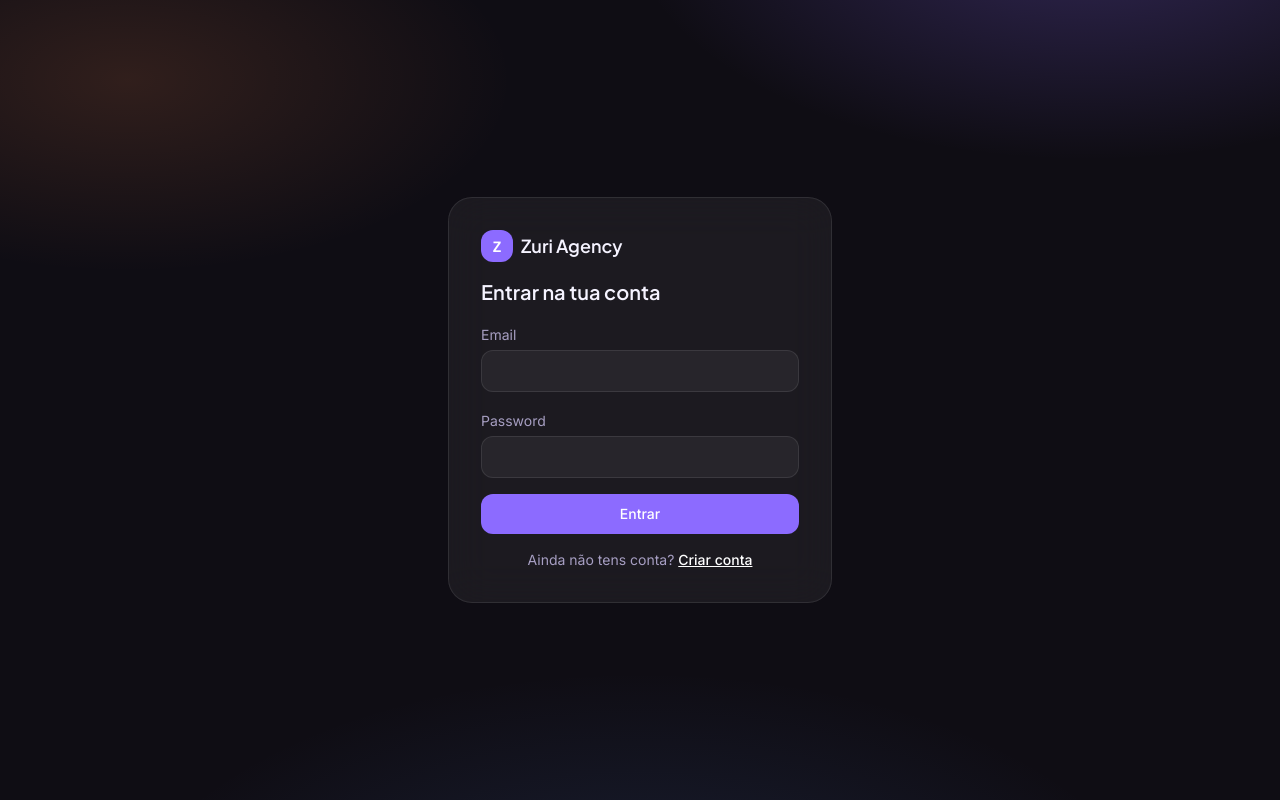
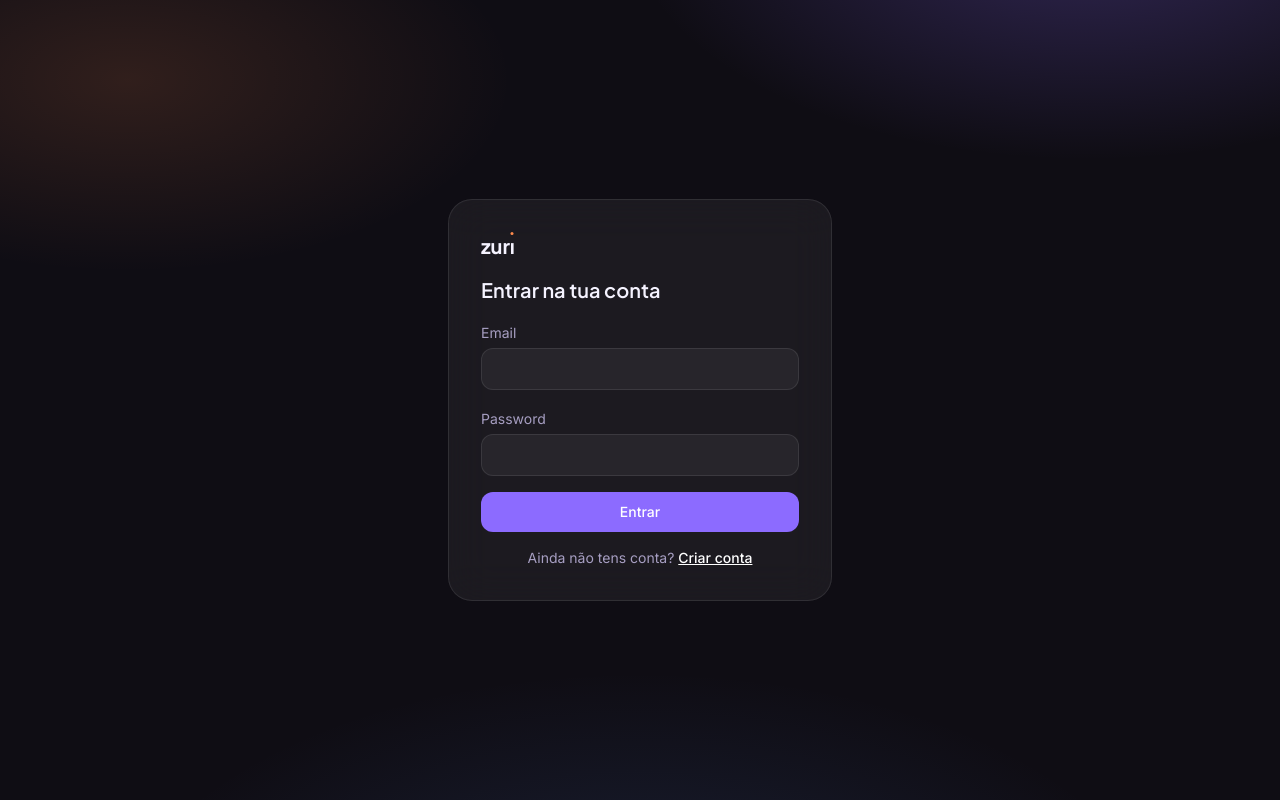
Before and after one commit to manuelabilio087-cloud/-Zuri-Agency, a Next.js app in the folder frontend/: page /login in a window 1280 px wide. Built offline with nearby package versions, Linux system fonts and the light colour scheme; no server answers.

Commit message:
Nova identidade visual: wordmark 'zuri' com ponto do i em destaque (referência à Temperatura do Lead), aplicado em todo o site + favicon

```diff
--- a/frontend/src/app/login/page.tsx
+++ b/frontend/src/app/login/page.tsx
@@ -4,6 +4,7 @@ import { useState, FormEvent } from "react";
 import { useRouter } from "next/navigation";
 import { api } from "@/lib/api";
 import { useAuth } from "@/lib/auth-context";
+import { Logo } from "@/components/logo";
 
 export default function LoginPage() {
   const router = useRouter();
@@ -32,10 +33,7 @@ export default function LoginPage() {
     <main className="bg-ambient flex min-h-screen items-center justify-center px-4 text-[var(--text-primary)]">
       <form onSubmit={handleSubmit} className="glass-panel w-full max-w-sm space-y-4 rounded-3xl p-8">
         <div className="mb-2 flex items-center gap-2">
-          <div className="flex h-8 w-8 items-center justify-center rounded-xl bg-[var(--accent)] font-display text-sm font-bold text-white">
-            Z
-          </div>
-          <span className="font-display text-lg font-semibold">Zuri Agency</span>
+          <Logo />
         </div>
         <h1 className="font-display text-xl font-semibold">Entrar na tua conta</h1>
 
--- a/frontend/src/app/onboarding/page.tsx
+++ b/frontend/src/app/onboarding/page.tsx
@@ -4,6 +4,7 @@ import { useEffect, useState, FormEvent } from "react";
 import { useRouter } from "next/navigation";
 import { useAuth } from "@/lib/auth-context";
 import { api } from "@/lib/api";
+import { Logo } from "@/components/logo";
 
 const SERVICE_SUGGESTIONS = [
   "Criação de Websites",
@@ -54,10 +55,7 @@ export default function OnboardingPage() {
       <form onSubmit={handleSubmit} className="glass-panel w-full max-w-md space-y-5 rounded-3xl p-8">
         <div>
           <div className="mb-2 flex items-center gap-2">
-            <div className="flex h-8 w-8 items-center justify-center rounded-xl bg-[var(--accent)] font-display text-sm font-bold text-white">
-              Z
-            </div>
-            <span className="font-display text-lg font-semibold">Zuri Agency</span>
+            <Logo />
           </div>
           <h1 className="font-display text-xl font-semibold">Só mais duas coisas, {user.name.split(" ")[0]}</h1>
           <p className="mt-1 text-sm text-[var(--text-muted)]">
--- a/frontend/src/app/page.tsx
+++ b/frontend/src/app/page.tsx
@@ -1,5 +1,6 @@
 import Link from "next/link";
 import { Search, Gauge, Sparkles, Users2, Check, X, Flame } from "lucide-react";
+import { Logo } from "@/components/logo";
 
 const STEPS = [
   {
@@ -63,10 +64,7 @@ export default function HomePage() {
       {/* Nav */}
       <nav className="mx-auto flex max-w-6xl items-center justify-between px-6 py-6">
         <div className="flex items-center gap-2">
-          <div className="flex h-8 w-8 items-center justify-center rounded-xl bg-[var(--accent)] font-display text-sm font-bold text-white">
-            Z
-          </div>
-          <span className="font-display text-lg font-semibold">Zuri Agency</span>
+          <Logo />
         </div>
         <div className="flex items-center gap-3">
           <Link href="/login" className="text-sm text-[var(--text-muted)] hover:text-white">
--- a/frontend/src/app/register/page.tsx
+++ b/frontend/src/app/register/page.tsx
@@ -4,6 +4,7 @@ import { useState, FormEvent } from "react";
 import { useRouter } from "next/navigation";
 import { api } from "@/lib/api";
 import { useAuth } from "@/lib/auth-context";
+import { Logo } from "@/components/logo";
 
 export default function RegisterPage() {
   const router = useRouter();
@@ -33,10 +34,7 @@ export default function RegisterPage() {
     <main className="bg-ambient flex min-h-screen items-center justify-center px-4 text-[var(--text-primary)]">
       <form onSubmit={handleSubmit} className="glass-panel w-full max-w-sm space-y-4 rounded-3xl p-8">
         <div className="mb-2 flex items-center gap-2">
-          <div className="flex h-8 w-8 items-center justify-center rounded-xl bg-[var(--accent)] font-display text-sm font-bold text-white">
-            Z
-          </div>
-          <span className="font-display text-lg font-semibold">Zuri Agency</span>
+          <Logo />
         </div>
         <h1 className="font-display text-xl font-semibold">Criar conta</h1>
 
--- a/frontend/src/components/dashboard-shell.tsx
+++ b/frontend/src/components/dashboard-shell.tsx
@@ -5,6 +5,7 @@ import { usePathname, useRouter } from "next/navigation";
 import { LayoutGrid, Search, Users, Flame, Download, CreditCard, ShieldCheck, LogOut } from "lucide-react";
 import { useAuth } from "@/lib/auth-context";
 import { api } from "@/lib/api";
+import { Logo } from "@/components/logo";
 
 const NAV_ITEMS = [
   { href: "/dashboard", label: "Dashboard", icon: LayoutGrid },
@@ -33,10 +34,7 @@ export function DashboardShell({ children }: { children: React.ReactNode }) {
         {/* Sidebar */}
         <aside className="glass-panel flex h-[calc(100vh-2.5rem)] w-60 flex-shrink-0 flex-col rounded-3xl p-5">
           <div className="mb-8 flex items-center gap-2 px-1">
-            <div className="flex h-8 w-8 items-center justify-center rounded-xl bg-[var(--accent)] font-display text-sm font-bold text-white">
-              Z
-            </div>
-            <span className="font-display text-lg font-semibold">Zuri Agency</span>
+            <Logo />
           </div>
 
           <nav className="flex-1 space-y-1">
--- /dev/null
+++ b/frontend/src/components/logo.tsx
@@ -0,0 +1,32 @@
+interface LogoProps {
+  size?: "sm" | "md" | "lg";
+  className?: string;
+}
+
+const SIZE_MAP = {
+  sm: { text: "text-lg", dot: "0.16em", dotTop: "-0.02em" },
+  md: { text: "text-xl", dot: "0.15em", dotTop: "-0.02em" },
+  lg: { text: "text-3xl", dot: "0.14em", dotTop: "-0.02em" },
+} as const;
+
+// Wordmark "zuri" com o ponto do "i" substituído por um círculo laranja —
+// referência visual à "Temperatura do Lead" (frio→muito quente), o conceito
+// central do produto. O "i" usa o glifo sem ponto (dotless, U+0131) para o
+// círculo não colidir com o ponto nativo da fonte.
+export function Logo({ size = "md", className = "" }: LogoProps) {
+  const { text, dot, dotTop } = SIZE_MAP[size];
+
+  return (
+    <span className={`font-display inline-flex items-baseline font-bold ${text} ${className}`}>
+      zur
+      <span className="relative inline-block" aria-hidden="true">
+        ı
+        <span
+          className="absolute left-1/2 -translate-x-1/2 rounded-full bg-[var(--temp-quente)]"
+          style={{ width: dot, height: dot, top: dotTop }}
+        />
+      </span>
+      <span className="sr-only">i</span>
+    </span>
+  );
+}
```
Also changed, not shown: frontend/src/app/icon.svg (added).
